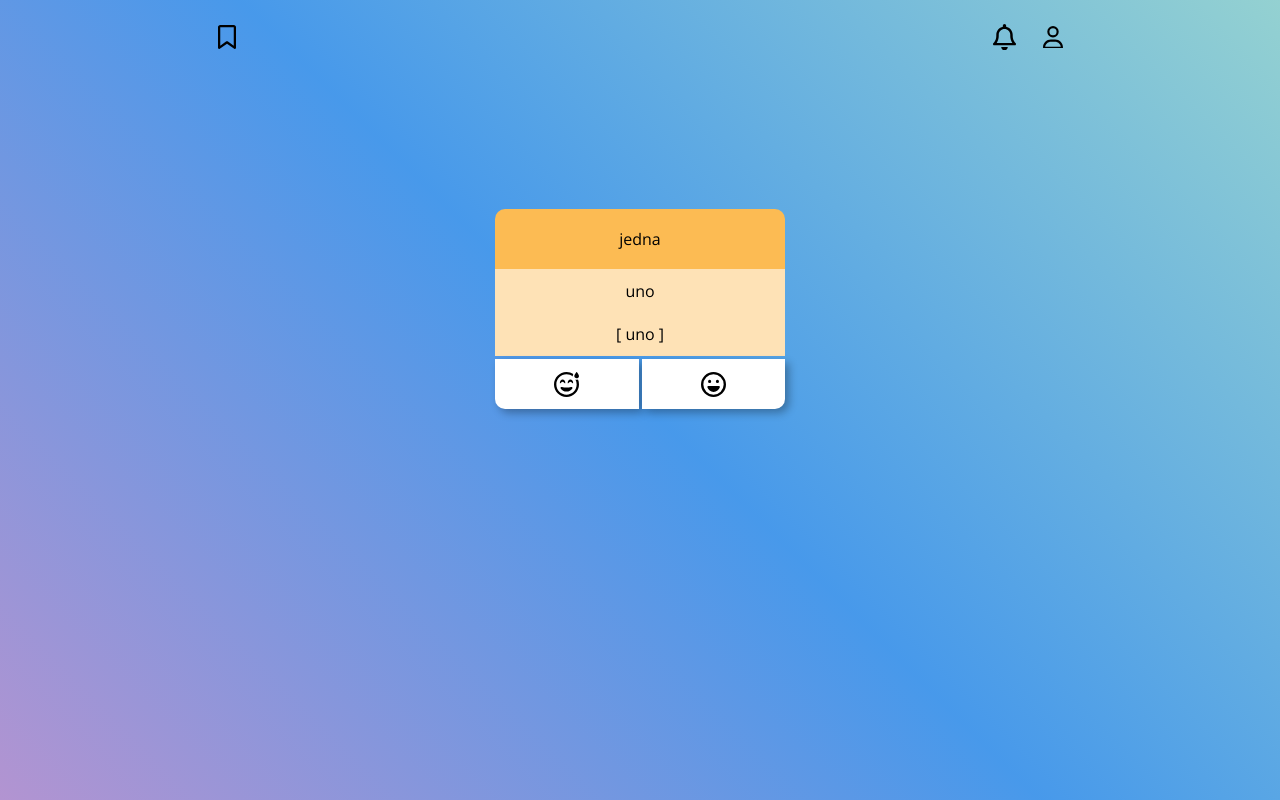
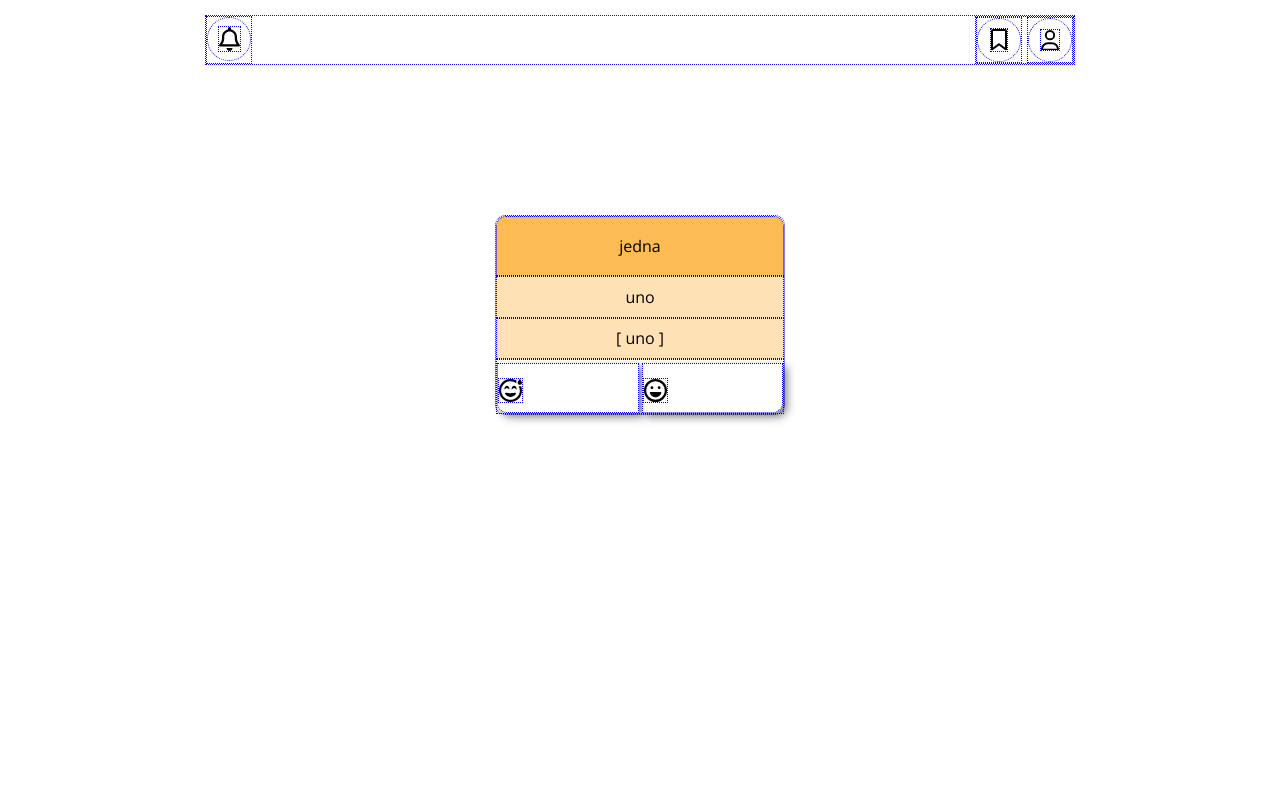
Before and after one commit to zdebar/018-Flash-Card-App, a React (Vite) app in the folder my-react-app/: page / in a window 1280 px wide. Built offline with nearby package versions, Linux system fonts and the light colour scheme.

Commit message:
Reset Layout

```diff
--- a/my-react-app/src/components/Header.jsx
+++ b/my-react-app/src/components/Header.jsx
@@ -8,14 +8,14 @@ import IconFolder from "./IconFolder"
 function Header() {
   return (
     <header className="header">
-      <Link to="/library">
-        <Icon IconImage={IconFolder} style={{ width: "18px" }}/>
+      <Link to="/Library">
+        <Icon IconImage={IconBell} style={{ width: "23px" }}/>
       </Link>
       <nav className='header__right'>
         <Link to="/">
-          <Icon IconImage={IconBell} style={{ width: "23px" }}/>
+          <Icon IconImage={IconFolder} style={{ width: "18px" }}/>
         </Link>
-        <Link to="/user">
+        <Link to="/User">
           <Icon IconImage={IconUser}/>
         </Link>
       </nav>
--- a/my-react-app/src/components/IconBell.jsx
+++ b/my-react-app/src/components/IconBell.jsx
@@ -1,6 +1,6 @@
 import PropTypes from 'prop-types';
 
-const IconBell = ({ style }) => {
+function IconBell ({ style }) {
   return (
     <svg xmlns="http://www.w3.org/2000/svg" viewBox="0 0 448 512" style={ style }>
       <path d="M224 0c-17.7 0-32 14.3-32 32l0 19.2C119 66 64 130.6 64 208l0 25.4c0 45.4-15.5 89.5-43.8 124.9L5.3 377c-5.8 7.2-6.9 17.1-2.9 25.4S14.8 416 24 416l400 0c9.2 0 17.6-5.3 21.6-13.6s2.9-18.2-2.9-25.4l-14.9-18.6C399.5 322.9 384 278.8 384 233.4l0-25.4c0-77.4-55-142-128-156.8L256 32c0-17.7-14.3-32-32-32zm0 96c61.9 0 112 50.1 112 112l0 25.4c0 47.9 13.9 94.6 39.7 134.6L72.3 368C98.1 328 112 281.3 112 233.4l0-25.4c0-61.9 50.1-112 112-112zm64 352l-64 0-64 0c0 17 6.7 33.3 18.7 45.3s28.3 18.7 45.3 18.7s33.3-6.7 45.3-18.7s18.7-28.3 18.7-45.3z" />
--- a/my-react-app/src/components/IconHelp.jsx
+++ b/my-react-app/src/components/IconHelp.jsx
@@ -1,4 +1,4 @@
-const IconUser = () => {
+function IconUser () {
   return (
     <svg xmlns="http://www.w3.org/2000/svg" viewBox="0 0 16 16" fill="none">
       <path
@@ -9,4 +9,5 @@ const IconUser = () => {
     </svg>
   );
 };
+
 export default IconUser;
--- a/my-react-app/src/components/IconKnown.jsx
+++ b/my-react-app/src/components/IconKnown.jsx
@@ -1,4 +1,4 @@
-const IconKnown = () => {
+function IconKnown () {
     return (
         <svg xmlns="http://www.w3.org/2000/svg" viewBox="0 0 512 512">
             <path d="M464 256A208 208 0 1 0 48 256a208 208 0 1 0 416 0zM0 256a256 256 0 1 1 512 0A256 256 0 1 1 0 256zm130.7 57.9c-4.2-13.6 7.1-25.9 21.3-25.9l212.5 0c14.2 0 25.5 12.4 21.3 25.9C369 368.4 318.2 408 258.2 408s-110.8-39.6-127.5-94.1zM144.4 192a32 32 0 1 1 64 0 32 32 0 1 1 -64 0zm192-32a32 32 0 1 1 0 64 32 32 0 1 1 0-64z" />
--- a/my-react-app/src/components/IconUser.jsx
+++ b/my-react-app/src/components/IconUser.jsx
@@ -1,4 +1,4 @@
-const IconUser = () => {
+function IconUser () {
   return (
     <svg xmlns="http://www.w3.org/2000/svg" viewBox="0 0 448 512"><path d="M304 128a80 80 0 1 0 -160 0 80 80 0 1 0 160 0zM96 128a128 128 0 1 1 256 0A128 128 0 1 1 96 128zM49.3 464l349.5 0c-8.9-63.3-63.3-112-129-112l-91.4 0c-65.7 0-120.1 48.7-129 112zM0 482.3C0 383.8 79.8 304 178.3 304l91.4 0C368.2 304 448 383.8 448 482.3c0 16.4-13.3 29.7-29.7 29.7L29.7 512C13.3 512 0 498.7 0 482.3z"/></svg>
   );
--- a/my-react-app/src/main.css
+++ b/my-react-app/src/main.css
@@ -1,11 +1,4 @@
-/* Global Reset */
-*,
-*::before,
-*::after {
-  margin: 0;
-  padding: 0;
-  box-sizing: border-box;
-}
+@import url("reset.css");
 
 
 /* Theming Variables */
@@ -18,29 +11,24 @@
   --card-color:#fee2b6;
 
   /* Icons */
-  --box-shadow: 4px 4px 8px rgba(0, 0, 0, 0.3);
-  --box-shadow-pressed: 1px 1px 2px rgba(0, 0, 0, 0.3);
+  --box-shadow: 4px 4px 8px rgba(0, 0, 0, 0.5);
 }
 
 
 /* Basis Styling */
 body {
-  font-size: 16px; /* Base size for rem scaling */
+  font-size: 16px;
   font-family: 'Open Sans', sans-serif;
   color: var(--text-color);
-  background: linear-gradient(45deg, hsl(270, 40%, 70%), hsl(210, 80%, 60%), hsl(180, 40%, 70%)); /* Pastel Purple, Vivid Blue, Pastel Teal */
   min-width: 320px;
 }
 
-
 /* Elements Styling */
 button {
-  cursor: pointer;
   transition: 0.1s ease-in-out;
-  border: none;
 }
 
 /* Test style */
-/* .app * {
+.app * {
   border: blue 1px dotted;
-} */
+}
--- /dev/null
+++ b/my-react-app/src/reset.css
@@ -0,0 +1,37 @@
+/* CSS Reset */
+*, *::before, *::after {
+    margin: 0;
+    padding: 0;
+    box-sizing: border-box;
+  }
+
+  html, body {
+    height: 100%;
+    font-family: sans-serif;
+    line-height: 1.5;
+    -webkit-font-smoothing: antialiased;
+  }
+
+  img, picture, video, canvas, svg {
+    max-width: 100%;
+    display: block;
+  }
+
+  input, button, textarea, select {
+    font: inherit;
+  }
+
+  button {
+    background: none;
+    border: none;
+    cursor: pointer;
+  }
+
+  a {
+    text-decoration: none;
+    color: inherit;
+  }
+
+  ul, ol {
+    list-style: none;
+  }
```
Also changed, not shown: my-react-app/src/components/IconRepeat.jsx (+1 -1 lines), my-react-app/src/layout-styles.css (added, +9 -0 lines).
